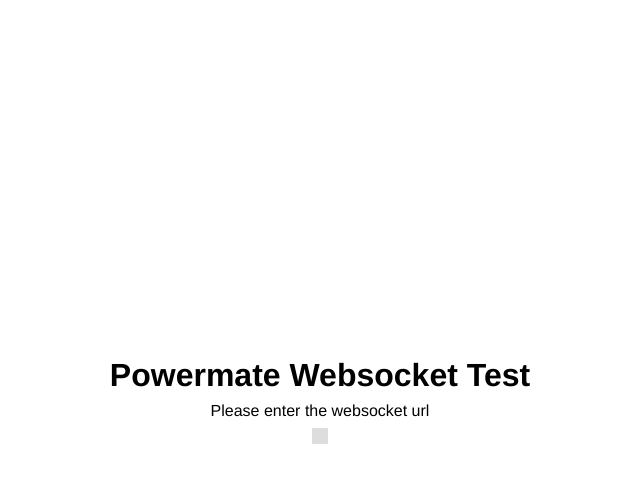
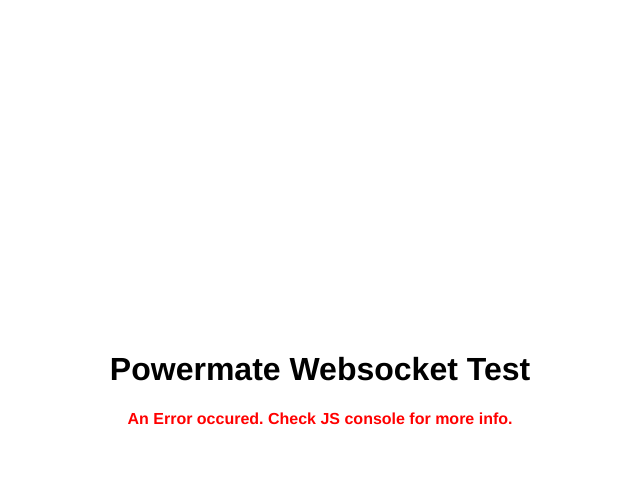
Before and after one commit to octoblu/powermate-websocket, a plain HTML site: page test.html in a window 1280 px wide. Both pictures are taken after a click on the button "Connect". Shown: the whole page, without its empty margins (320-960 px from the left). Drawn offline with nearby package versions, Linux system fonts and the light colour scheme.

Commit message:
Better error handling

```diff
--- a/test.html
+++ b/test.html
@@ -36,30 +36,46 @@
       background-color: #ddd;
       padding: 1vmin;
     }
+
+    .error {
+      color: red;
+    }
   </style>
 </head>
 <body>
   <div>
     <h1>Powermate Websocket Test</h1>
-    <p>Please enter the websocket url</p>
-    <form>
-      <input id="url" name="url" value="ws://localhost:52052" />
-      <button type="submit">Connect</button>
-    </form>
+    <div id="content">
+      <p>Please enter the websocket url</p>
+      <form>
+        <input id="url" name="url" value="ws://localhost:52052" />
+        <button type="submit">Connect</button>
+      </form>
+    </div>
   </div>
 
   <script type="text/javascript" src="https://cdnjs.cloudflare.com/ajax/libs/jquery/3.2.1/jquery.js"></script>
   <script type="text/javascript">
+    function onError(error) {
+      console.error(error)
+      $('#content').html('<h4 class="error">An Error occured. Check JS console for more info.</h4>')
+    }
+
     function onMessage(message) {
-      console.log('onMessage', message)
       $('#messages').append(message.data + '\n')
+    }
+
+    function onOpen() {
+      $('#content').html('<pre id="messages"></pre>')
     }
 
     function onSubmit($event) {
       $event.preventDefault()
       const socket = new WebSocket($('#url').val())
-      $('form').html('<pre id="messages"></pre>')
+      $('#content').html('<img src="ripple.svg" alt="loading"/>')
+      socket.addEventListener('open', onOpen)
       socket.addEventListener('message', onMessage)
+      socket.addEventListener('error', onError)
     }
 
     $(function(){
```
Also changed, not shown: ripple.svg (added).
